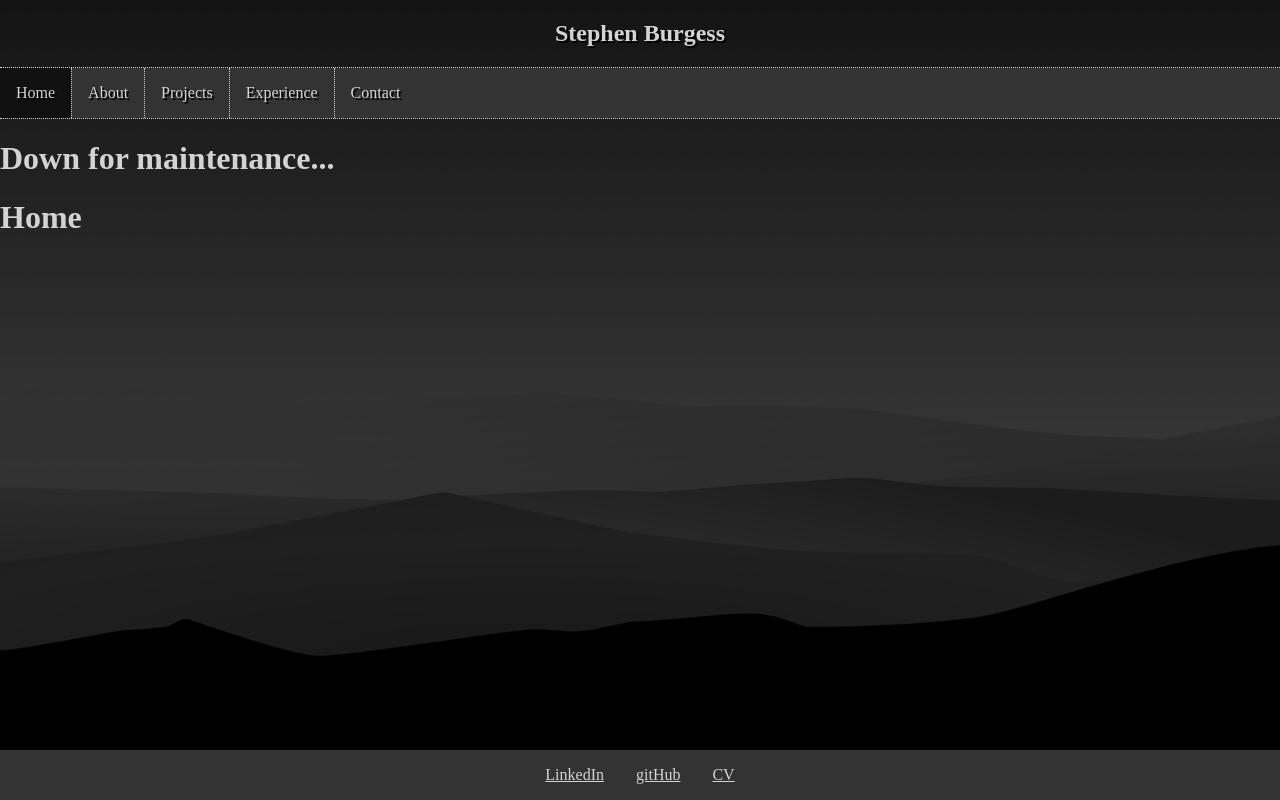
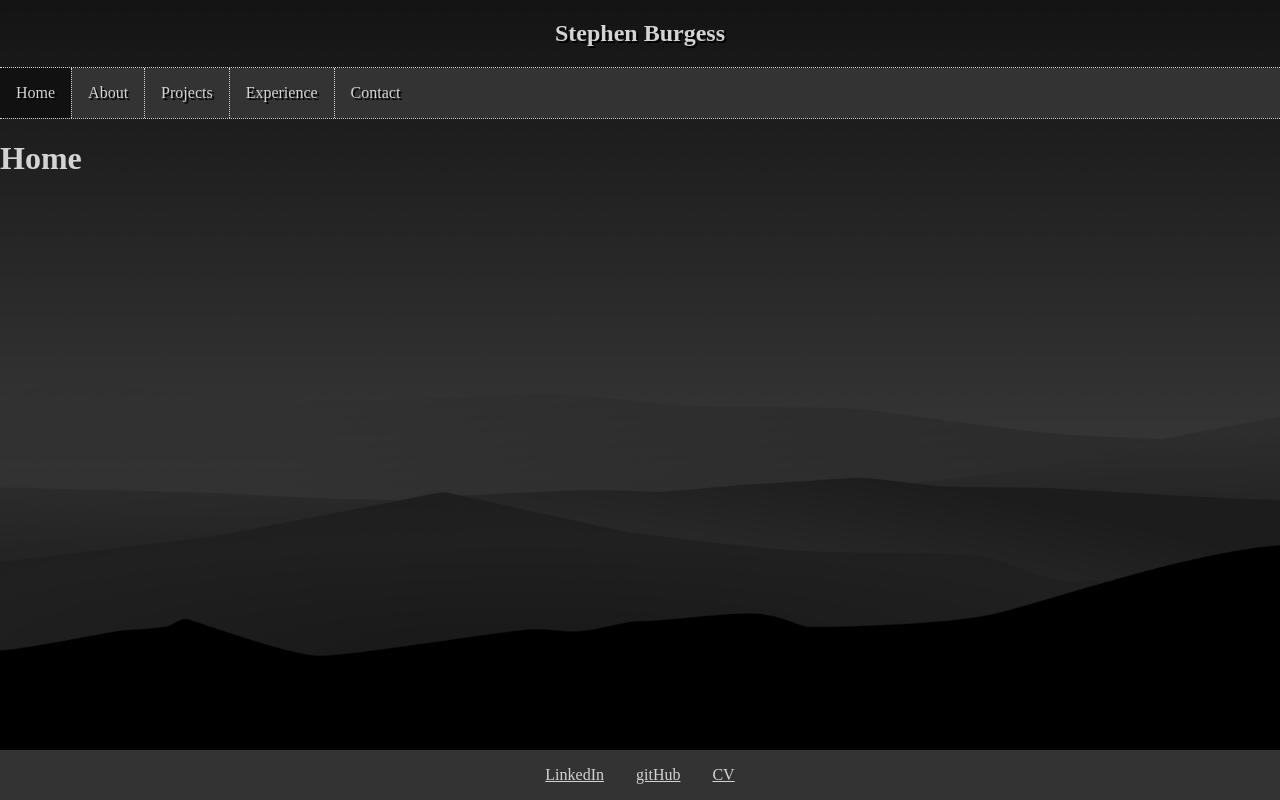
Before and after one commit to StephenBurgess89/StephenBurgess89.github.io, a plain HTML site: page index.html in a window 1280 px wide. Drawn offline with nearby package versions, Linux system fonts and the light colour scheme; some packages are replaced by stand-ins of ours.

Commit message:
Update index.html

```diff
--- a/index.html
+++ b/index.html
@@ -39,7 +39,6 @@
       </ul>
     </nav>
   </header>
-  <h1>Down for maintenance...<br></h1> <!--Remove this-->
   <div data-ng-view></div>
 
   <footer>
```
